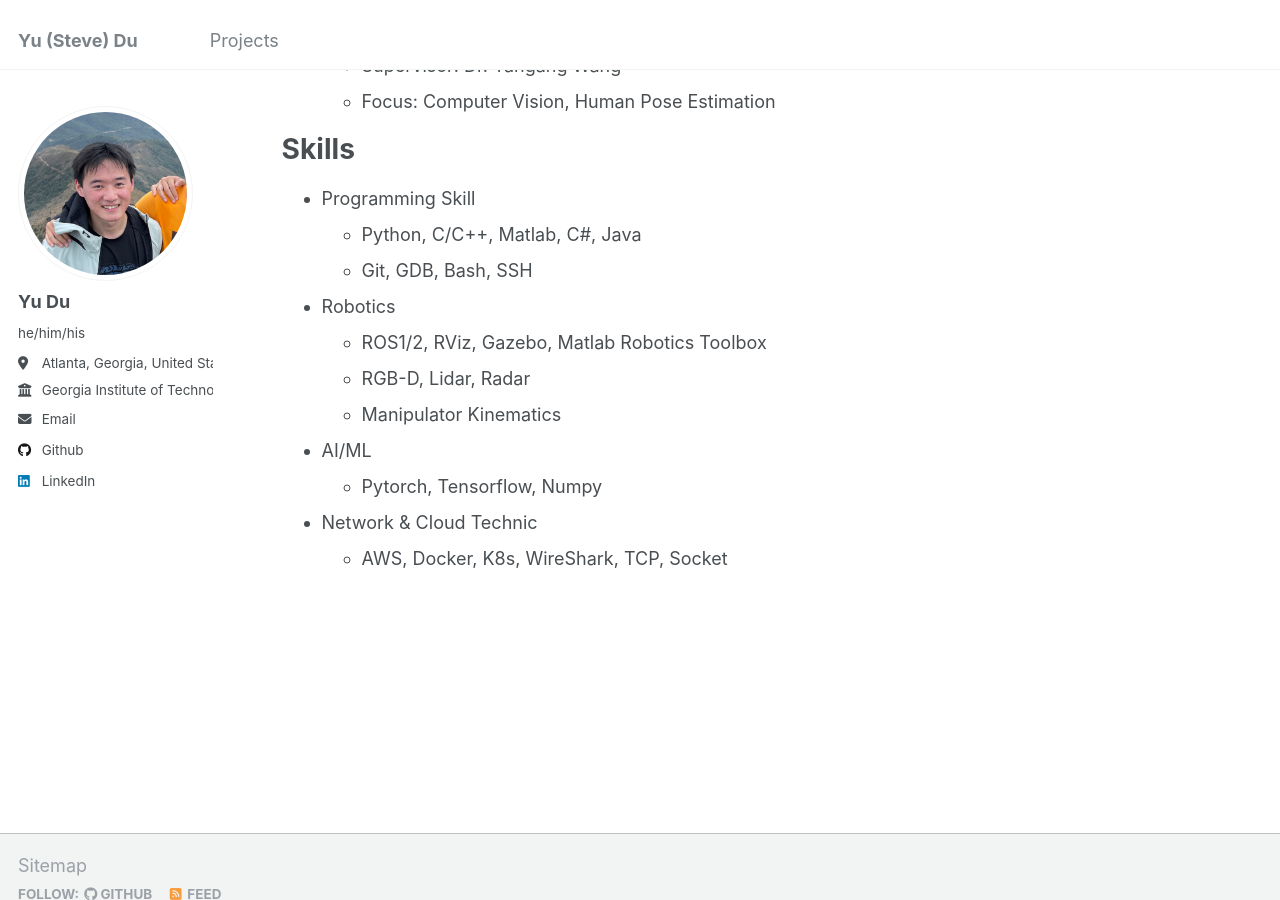
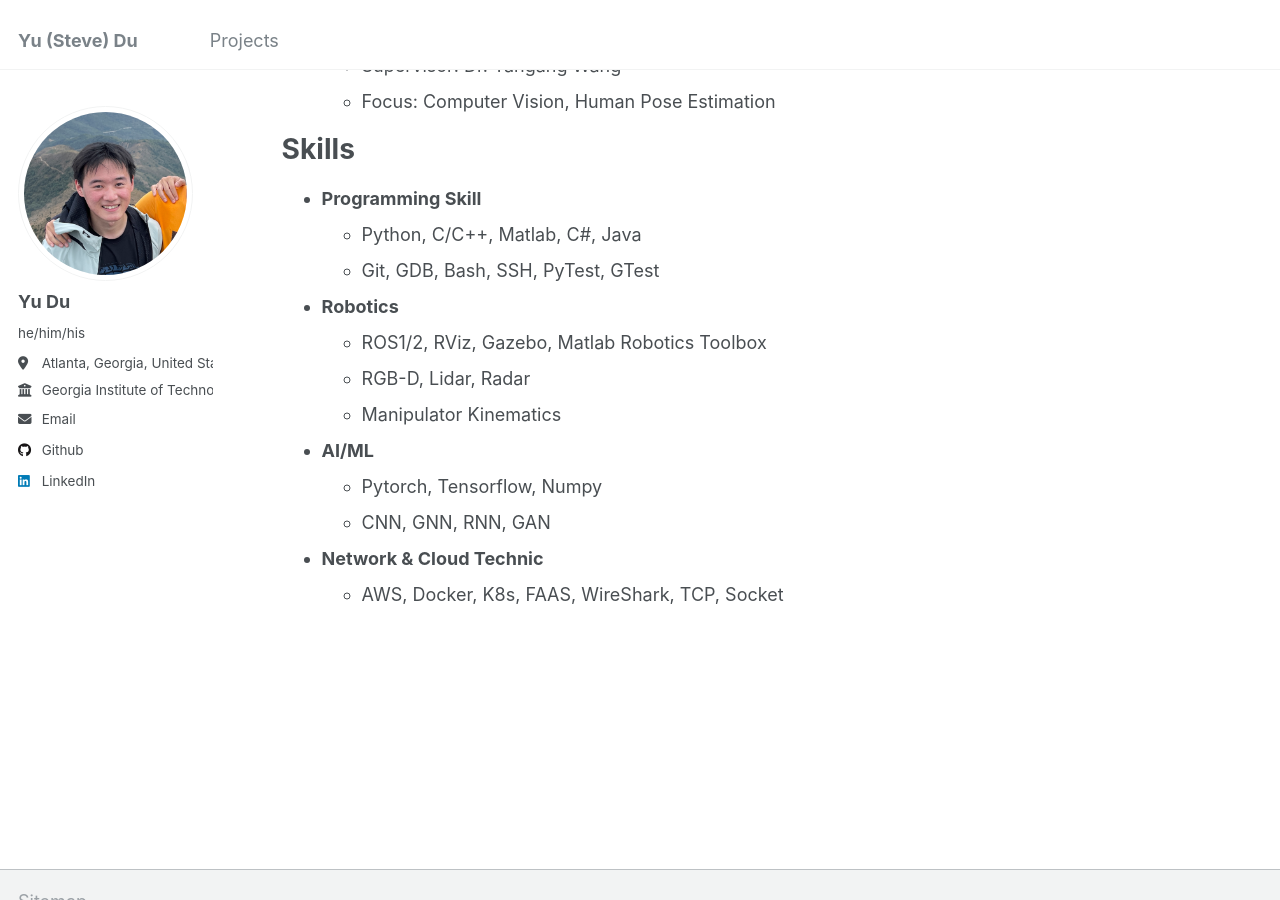
Before and after one commit to Mi-Dora/Mi-Dora.github.io, a Jekyll site: the page built from _pages/about.md, in a window 1280 px wide and 900 px high, scrolled down 1663 px. Built offline with Jekyll 4.4.1, drawn with Linux system fonts in a browser that asks for light colours.

```diff
--- a/_pages/about.md
+++ b/_pages/about.md
@@ -92,17 +92,18 @@ Research experience
 
 Skills
 ======
-* Programming Skill
+* **Programming Skill**
   * Python, C/C++, Matlab, C#, Java
-  * Git, GDB, Bash, SSH
-* Robotics
+  * Git, GDB, Bash, SSH, PyTest, GTest
+* **Robotics**
   * ROS1/2, RViz, Gazebo, Matlab Robotics Toolbox
   * RGB-D, Lidar, Radar
   * Manipulator Kinematics
-* AI/ML
+* **AI/ML**
   * Pytorch, Tensorflow, Numpy
-* Network & Cloud Technic
-  * AWS, Docker, K8s, WireShark, TCP, Socket
+  * CNN, GNN, RNN, GAN
+* **Network & Cloud Technic**
+  * AWS, Docker, K8s, FAAS, WireShark, TCP, Socket
 
 <!-- Publications
 ======
```
Also changed, not shown: _portfolio/3-MAPF.html (added, +30 -0 lines), _portfolio/6-sorting_robot.html (added, +23 -0 lines), _portfolio/7-warehouse_robot.html (added, +23 -0 lines), _portfolio/8-gobang_robot.html (added, +23 -0 lines), _portfolio/1-personal_service.md (renamed from _portfolio/persoanl_service.md), images/additional_cbs.png (added), images/initial_CBS.png (added), images/mapf_framework.png (added).
